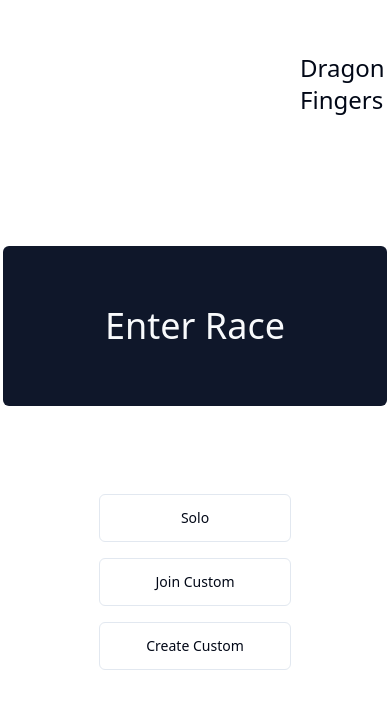
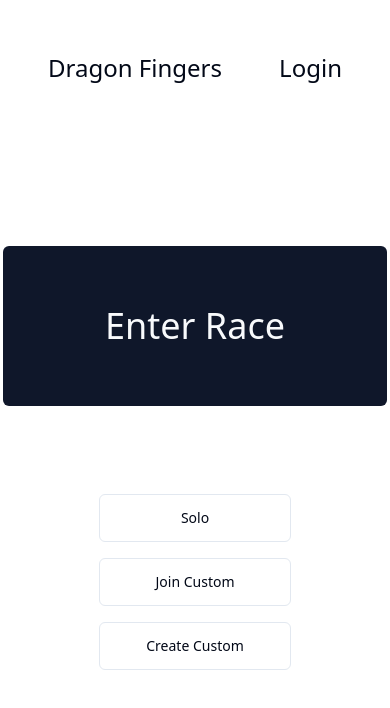
Before and after one commit to derekjtong/dragon-fingers-v2, a Next.js app: page / in a window 390 px wide. Shown: the top 708 px of the page. Built offline with nearby package versions, Linux system fonts and the light colour scheme; no server answers.

Commit message:
Support small screens

```diff
--- a/app/components/Navbar.tsx
+++ b/app/components/Navbar.tsx
@@ -3,7 +3,7 @@ import AuthButton from "./AuthButton";
 
 function NavBar() {
   return (
-    <div className="fixed flex w-screen justify-between px-72 pt-10 text-2xl">
+    <div className="fixed flex w-screen justify-between px-9 pt-10 text-2xl lg:px-72">
       <Link href="/" className="p-3 hover:bg-slate-300">
         Dragon Fingers
       </Link>
```
